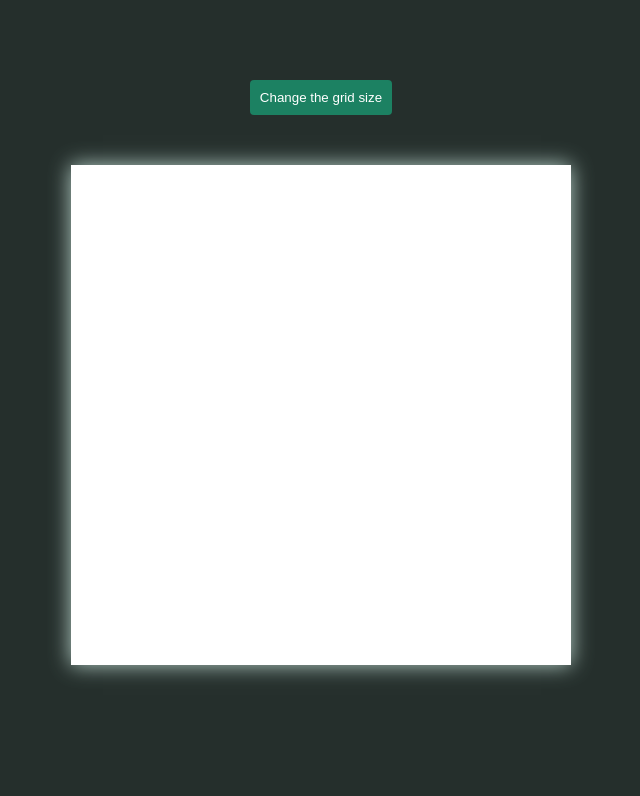
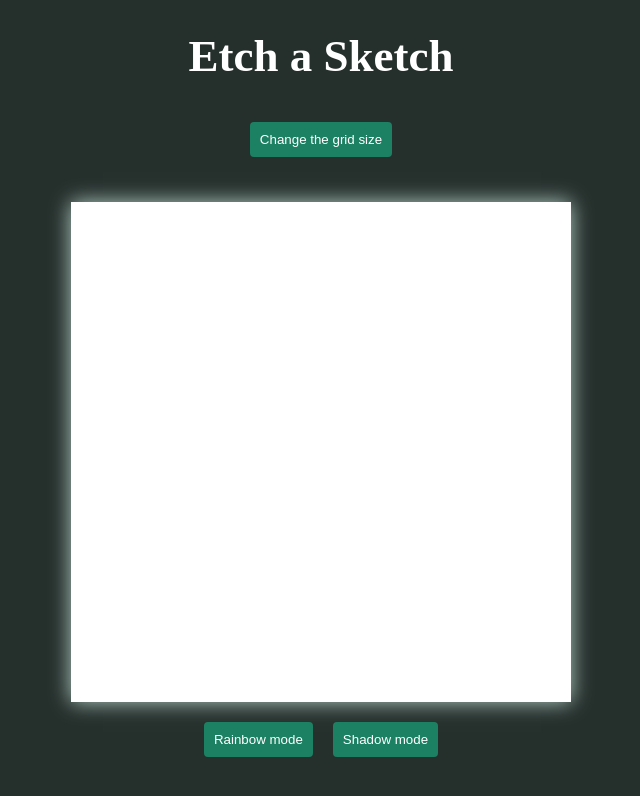
Before and after one commit to FlorinSilviu/etch-a-sketch, a plain HTML site: page index.html in a window 1280 px wide. Shown: the whole page, without its empty margins (319-959 px from the left). Drawn offline with Linux system fonts and the light colour scheme.

Commit message:
Add rainbow mode

```diff
--- a/index.html
+++ b/index.html
@@ -9,9 +9,14 @@
     <script src="script.js" defer></script>
 </head>
 <body>
+    <h1 class="title">Etch a Sketch</h1>
     <div class="content">
         <button id="size">Change the grid size</button>
         <div id="container"></div>
+        <div class="bottom-buttons">
+            <button id="rainbow">Rainbow mode</button>
+            <button id="shadow">Shadow mode</button>
+        </div>
     </div>
 </body>
 </html>
--- a/script.js
+++ b/script.js
@@ -1,9 +1,12 @@
 const container = document.getElementById('container');
+
 let rowDivs = [];
 let rowSquares = [];
 
-let numberOfRows = 16;
-let numberOfSquares = 16;
+let color = 'black';
+
+let numberOfRows = 16; //initial number of rows
+let numberOfSquares = 16; //initial number of squares per row
 
 function createGrid(rows, squares) {
     for(let i = 0; i < numberOfRows; i++) {
@@ -18,7 +21,6 @@ function createGrid(rows, squares) {
             rowSquares[j].classList.add('rowsquare');
             rowDivs[i].appendChild(rowSquares[j]);
             rowDivs[i].children[j].addEventListener('mouseenter', function(e) {
-                console.log(e);
                 e.target.style.backgroundColor = 'black';
         })
     }
@@ -39,7 +41,27 @@ choice.addEventListener('click', function() {
     const userInput = prompt("Please enter the number of squares (max. 100):");
     numberOfRows = (parseInt(userInput) > 100) ? 16 : parseInt(userInput);
     numberOfSquares = numberOfRows;
-    console.log(numberOfRows);
-    console.log(numberOfSquares);
     createGrid(numberOfRows, numberOfSquares);
+    enableRainbow();
 })
+
+const rainbow = document.getElementById('rainbow');
+
+function randomizeColor() {
+    color = '#' + Math.floor(Math.random()*16777215).toString(16);
+    return color;
+}
+
+function enableRainbow() {
+    for(let i = 0; i < numberOfRows; i++) {
+        for(let j = 0; j < numberOfSquares; j++) {
+            rainbow.addEventListener('click', function() {
+                rowDivs[i].children[j].addEventListener('mouseenter', function(e) {
+                    e.target.style.backgroundColor = randomizeColor();
+            })
+            })
+        }
+    }
+}
+
+enableRainbow();
--- a/styles/styles.css
+++ b/styles/styles.css
@@ -3,8 +3,16 @@ body {
     margin: 0;
 }
 
+.title {
+    margin-top: 30px;
+    text-align: center;
+    font-size: 45px;
+    color: white;
+}
+
 .content {
-    margin: 80px;
+    gap: 20px;
+    margin: 40px;
     display: flex;
     flex-direction: column;
 }
@@ -14,13 +22,27 @@ body {
     border-radius: 4px;
     padding: 10px;
     flex: 1;
-    margin-bottom: 50px;
+    margin-bottom: 25px;
     border: none;
     background-color: #1C8162;
     color: white;
 }
 
-#size:hover {
+.bottom-buttons {
+    align-self: center;
+    display: flex;
+    gap: 20px;
+}
+
+#rainbow, #shadow {
+    border-radius: 4px;
+    padding: 10px;
+    border: none;
+    background-color: #1C8162;
+    color: white;
+}
+
+#size:hover, #rainbow:hover, #shadow:hover {
     background-color: #166B50;
 }
 
```
